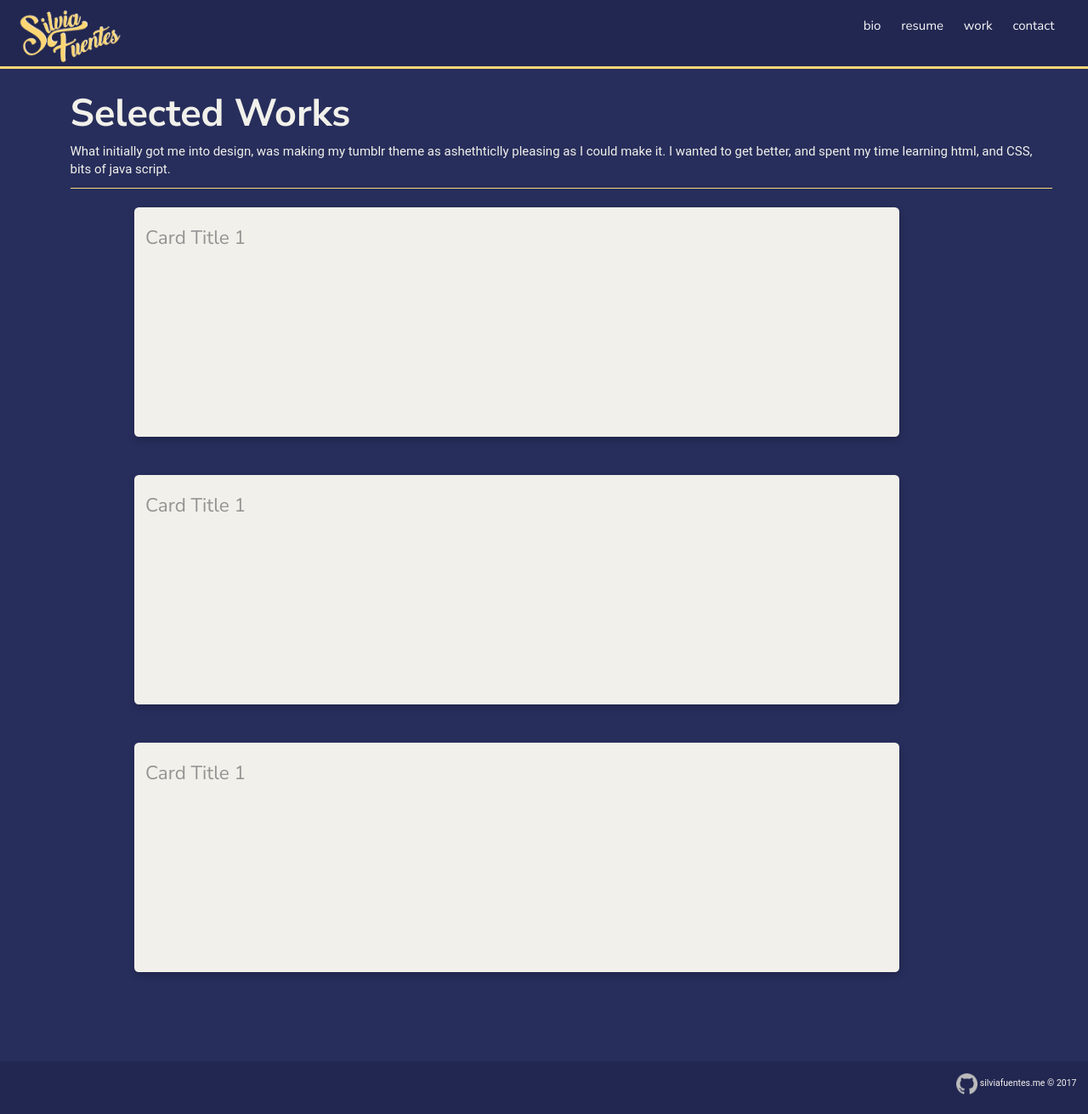
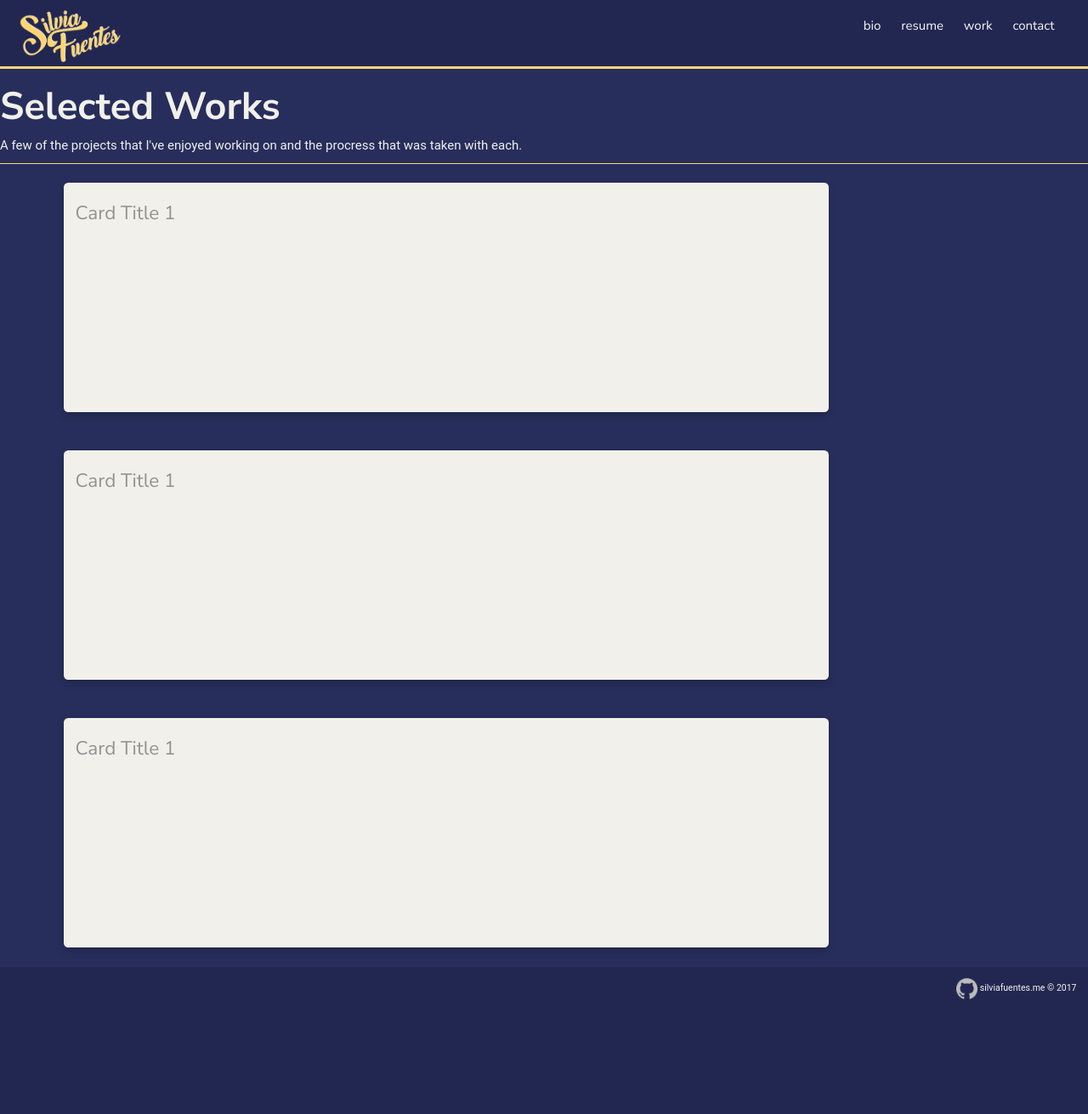
Before and after one commit to silviafuen/silviafuen.github.io, a Jekyll site: the page built from work/index.html, in a window 1280 px wide. Shown: the whole page at 85% size. Built offline with Jekyll 4.4.1, drawn with Linux system fonts in a browser that asks for light colours; after the commit the page ends 1200 px from its top, so only the background shows below that.

Commit message:
adjustment of body and frame of work index

```diff
--- a/work/index.html
+++ b/work/index.html
@@ -2,12 +2,11 @@
 layout: works
 title: Selected Works
 ---
-<section class="container">
+<section class="frame">
 <h2>Selected Works</h2>
-<p> What initially got me into design, was making my tumblr theme as ashethticlly pleasing as I could
-   make it. I wanted to get better, and spent my time learning html, and CSS, bits of java script.</p>
-</div>
+<p> A few of the projects that I've enjoyed working on and the procress that was taken with each. </p>
 <hr class="divider">
+
 <div class="col-md-12" id="card">
     <h4>Card Title 1</h4>
 </div>
```
